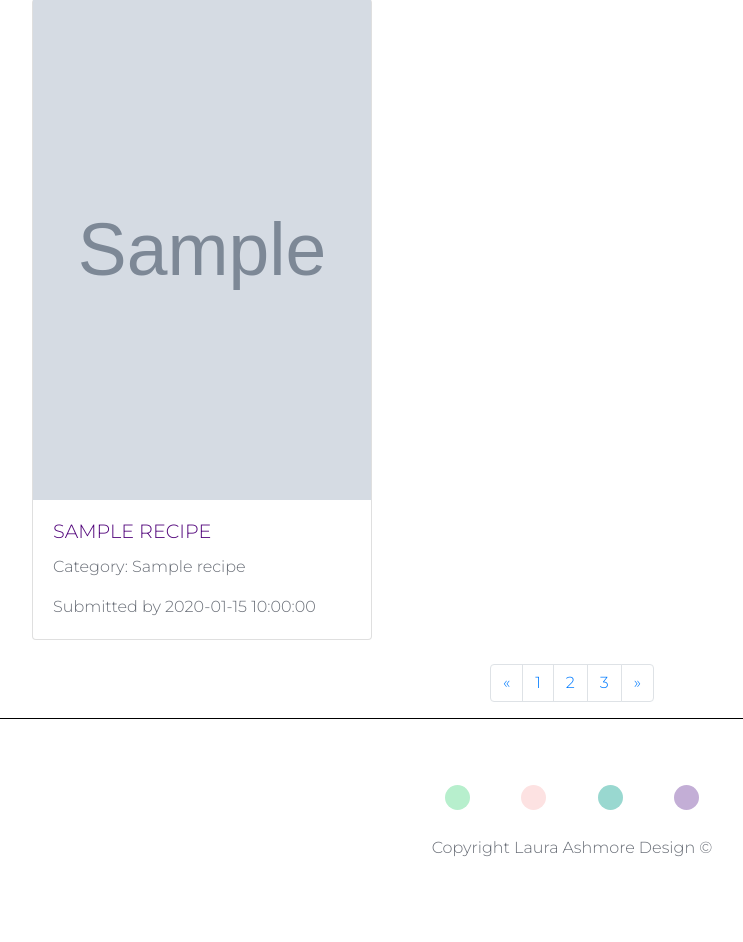
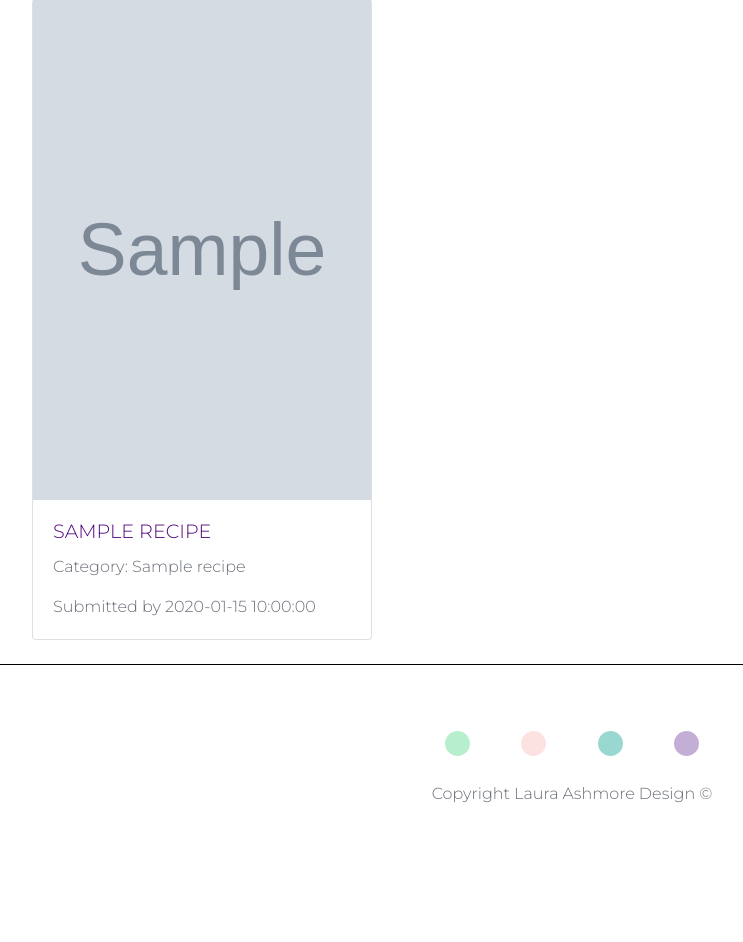
Before and after one commit to laura-ash/recipe-collection, a Flask app: page / in a window 1280 px wide. Shown: the part 267-1209 px from the top of the page, without its empty margins (68-811 px from the left). After the commit the page ends 1070 px from the top, so only its background shows below. Run offline with Flask 2, Linux system fonts and the light colour scheme; grey boxes marked "Sample" are stand-in pictures; a database or web service that is not in the repository returns one stand-in record (values such as "Sample title"); some libraries are stand-ins or nearby versions.

Commit message:
Removed pagination and comments in recipes.html

```diff
--- a/templates/pages/recipes.html
+++ b/templates/pages/recipes.html
@@ -1,45 +1,13 @@
 {% extends "layout/base.html" %}
 {% block content %}
 
-    <!-- Page Content -->
     <div class="container">
-
-    <!-- Page Heading -->
-
-    <div class="row">
-        {% for recipe in recipes %}
-            {% include 'components/recipe.html' %}
-        {% endfor %}
+        <div class="row">
+            {% for recipe in recipes %}
+                {% include 'components/recipe.html' %}
+            {% endfor %}
+        </div>
     </div>
 
-    <!-- /.row -->
-
-    <!-- Pagination -->
-    <ul class="pagination justify-content-center">
-        <li class="page-item">
-        <a class="page-link" href="#" aria-label="Previous">
-                <span aria-hidden="true">&laquo;</span>
-                <span class="sr-only">Previous</span>
-        </a>
-        </li>
-        <li class="page-item">
-        <a class="page-link" href="#">1</a>
-        </li>
-        <li class="page-item">
-        <a class="page-link" href="#">2</a>
-        </li>
-        <li class="page-item">
-        <a class="page-link" href="#">3</a>
-        </li>
-        <li class="page-item">
-        <a class="page-link" href="#" aria-label="Next">
-                <span aria-hidden="true">&raquo;</span>
-                <span class="sr-only">Next</span>
-            </a>
-        </li>
-    </ul>
-
-    </div>
-    <!-- /.container -->
 
 {% endblock %}
```
